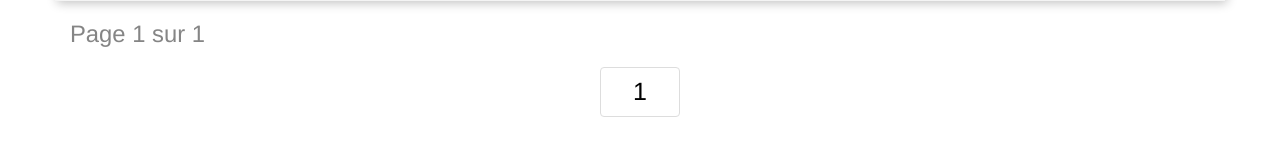
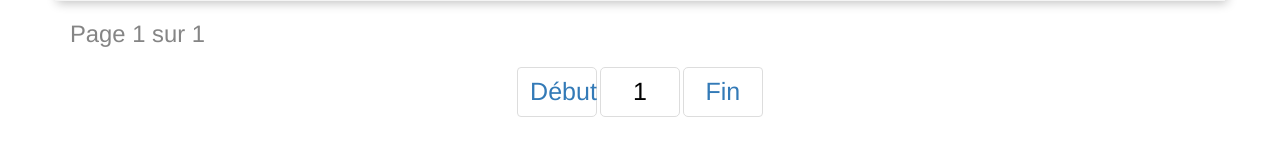
Before and after one commit to jules-larue/myJukebox, a Flask app: page /albums in a window 1280 px wide. Shown: the part 643-800 px from the top of the page. Run offline with Flask 2, Linux system fonts and the light colour scheme; tables that the repository leaves empty hold one stand-in row (values such as "Sample post"); grey boxes marked "Sample" are stand-in pictures; some libraries are stand-ins or nearby versions.

Commit message:
génération de 20 liens de pagination automatiquement pour les résultats

```diff
--- a/app/templates/resultats_base.html
+++ b/app/templates/resultats_base.html
@@ -35,47 +35,19 @@
 <!-- Le bloc de pagination -->
 {% block pagination %}
 <ul class="pagination">
+  <li><a class="page-link" href="{{ url_for(nom_resultat, page=1) }}">Début</a></li>
 
-<!-- Page précédente -->
-{% if page>1 %}
-<li>
-      <a href="{{ url_for(nom_resultat, page=resultats.prev_num) }}" class="page-link" aria-label="Previous">
-        <span aria-hidden="true">&laquo;</span>
-      </a>
-</li>
-{% endif %}
+  {% for i in range(page-9, page+10) %}
 
-<!-- Deux pages avant -->
-{% if page>2 %}
-<li><a class="page-link num-link" href="{{ url_for(nom_resultat, page=resultats.prev_num-1) }}">{{resultats.prev_num-1}}</a></li>
-{% endif %}
+  {% if i>0 and i<resultats.pages and i!=page %}
+    <li><a class="page-link num-link" href="{{ url_for(nom_resultat, page=i) }}">{{i}}</a></li>
 
-<!-- Numéro précedent -->
-{% if resultats.has_prev %}
-<li><a class="page-link num-link" href="{{ url_for(nom_resultat, page=resultats.prev_num) }}">{{resultats.prev_num}}</a></li>
-{% endif %}
+  {% elif i==page %}
+    <li><a class="page-link active" href="{{ url_for(nom_resultat, page=i) }}">{{i}}</a></li>
 
-<!-- Le numéro de page courante -->
-<li><a class="page-link active" href="#">{{page}}</a></li>
-
-<!-- Numéro suivant -->
-{% if resultats.has_next %}
-<li><a class="page-link num-link" href="{{ url_for(nom_resultat, page=resultats.next_num) }}">{{resultats.next_num}}</a></li>
-{% endif %}
-
-<!-- Deux pages après -->
-{% if page<=resultats.pages-2 %}
-<li><a class="page-link num-link" href="{{ url_for(nom_resultat, page=resultats.next_num+1) }}">{{resultats.next_num+1}}</a></li>
-{% endif %}
-
-<!-- Page suivante -->
-{% if page<resultats.pages %}
-<li>
-      <a href="{{ url_for(nom_resultat, page=resultats.next_num) }}" class="page-link" aria-label="Next">
-        <span aria-hidden="true">&raquo;</span>
-      </a>
-</li>
-{% endif %}
+  {% endif %}
+  {% endfor %}
+  <li><a class="page-link" href="{{ url_for(nom_resultat, page=resultats.pages) }}">Fin</a></li>
 </ul> <!-- Fin de la pagination ul -->
 {% endblock %}<!-- Fin bloc pagination -->
 
```
